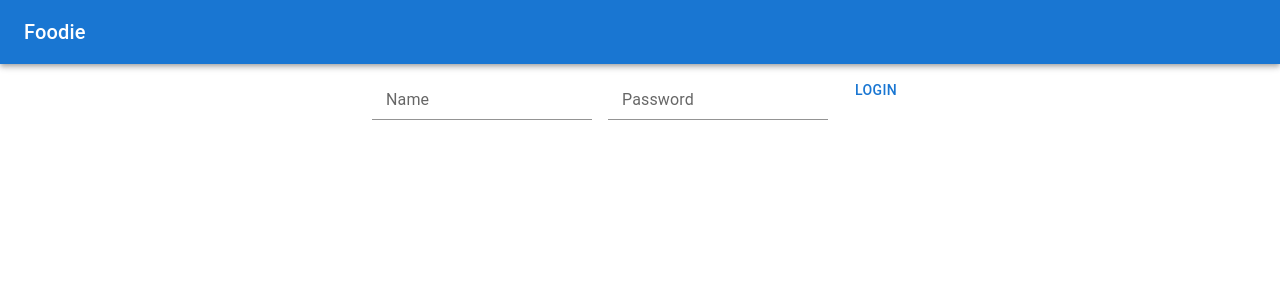
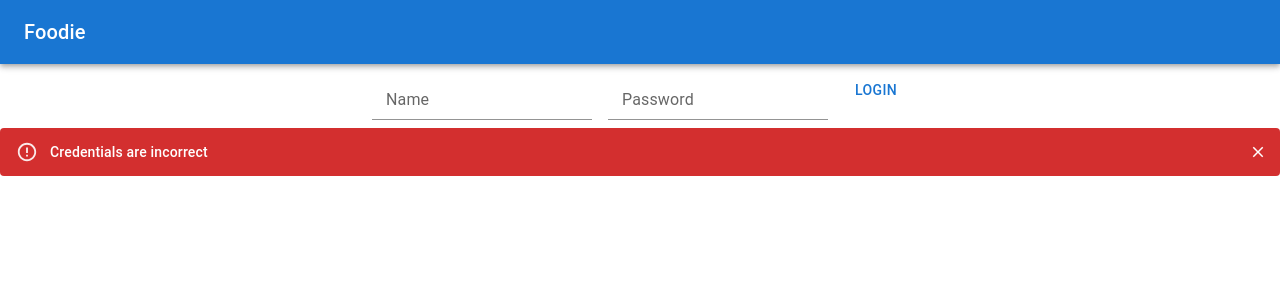
Before and after one commit to gaurav123337/i_exceed_assignment, a React (Create React App) app in the folder foodie/: page / in a window 1280 px wide. Both pictures are taken after a click on the button "LOGIN". Shown: the top 300 px of the page. Built offline with nearby package versions, Linux system fonts and the light colour scheme.

Commit message:
Added alert for incorrect credential

```diff
--- a/foodie/src/components/Login.js
+++ b/foodie/src/components/Login.js
@@ -3,11 +3,17 @@ import { useNavigate } from "react-router-dom";
 import PropTypes from "prop-types";
 
 import { Box, FormControl, InputLabel, Input, Button } from "@mui/material";
+import Alert from "@mui/material/Alert";
+import IconButton from "@mui/material/IconButton";
+import Collapse from "@mui/material/Collapse";
+import CloseIcon from "@mui/icons-material/Close";
 
 import { userData } from "utiltiy/data";
 
 const Login = (props) => {
+  const [open, setOpen] = useState(true);
   const [isLogin, setIsLogin] = useState(false);
+  const [errMsg, setErrMsg] = useState("");
   const { getFieldVal, formVal, resetInputs } = props;
   const navigate = useNavigate();
 
@@ -16,10 +22,15 @@ const Login = (props) => {
       setIsLogin(true);
       localStorage.setItem("isLogin", true);
       navigate("/home");
+    } else {
+      setErrMsg("Credentials are incorrect");
+      setOpen(true);
     }
+
   }
 
   return (
+    <>
       <Box component="form"
         sx={{
           "& > :not(style)": { m: 1 },
@@ -40,6 +51,30 @@ const Login = (props) => {
           <Button onClick={(e) => fetchData(e)}>Login</Button>
         </FormControl>
       </Box>
+
+      {errMsg && (<Box sx={{ width: "100%" }}>
+        <Collapse in={open}>
+          <Alert severity="error" variant="filled"
+            action={
+              <IconButton
+                aria-label="close"
+                color="inherit"
+                size="small"
+                onClick={() => {
+                  setOpen(false);
+                }}
+              >
+                <CloseIcon fontSize="inherit" />
+              </IconButton>
+            }
+            sx={{ mb: 2 }}
+          >
+            {errMsg}
+          </Alert>
+        </Collapse>
+
+      </Box>)}
+    </>
   );
 };
 
--- a/foodie/src/reducers/cartReducer.js
+++ b/foodie/src/reducers/cartReducer.js
@@ -2,7 +2,7 @@ const cartReducer = (state = "", action) => {
   console.log(state, "State", action.payload, "payload");
   switch (action.type) {
     case "GET_COUNT":
-      console.log({ ...state, count: action.payload })
+      console.log({ ...state, count: action.payload }, "in getCount");
       return { ...state, count: action.payload };
     case "GET_CART_ITEM":
       console.log({ ...state, items: [action.payload] });
```
Also changed, not shown: foodie/src/HOC/AddItemHOC.js (+2 -5 lines). Lines whose indentation alone changed are shown as unchanged.
